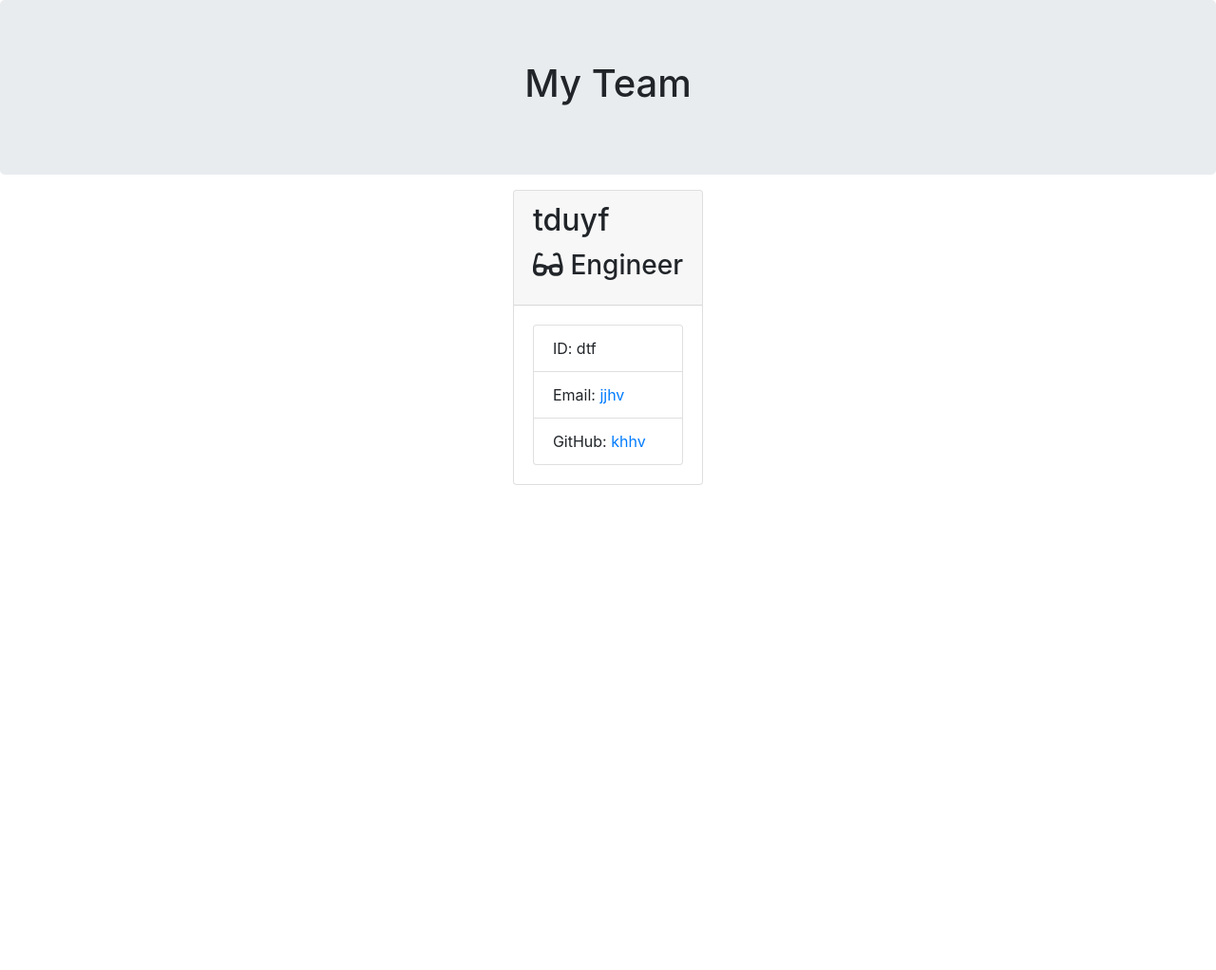
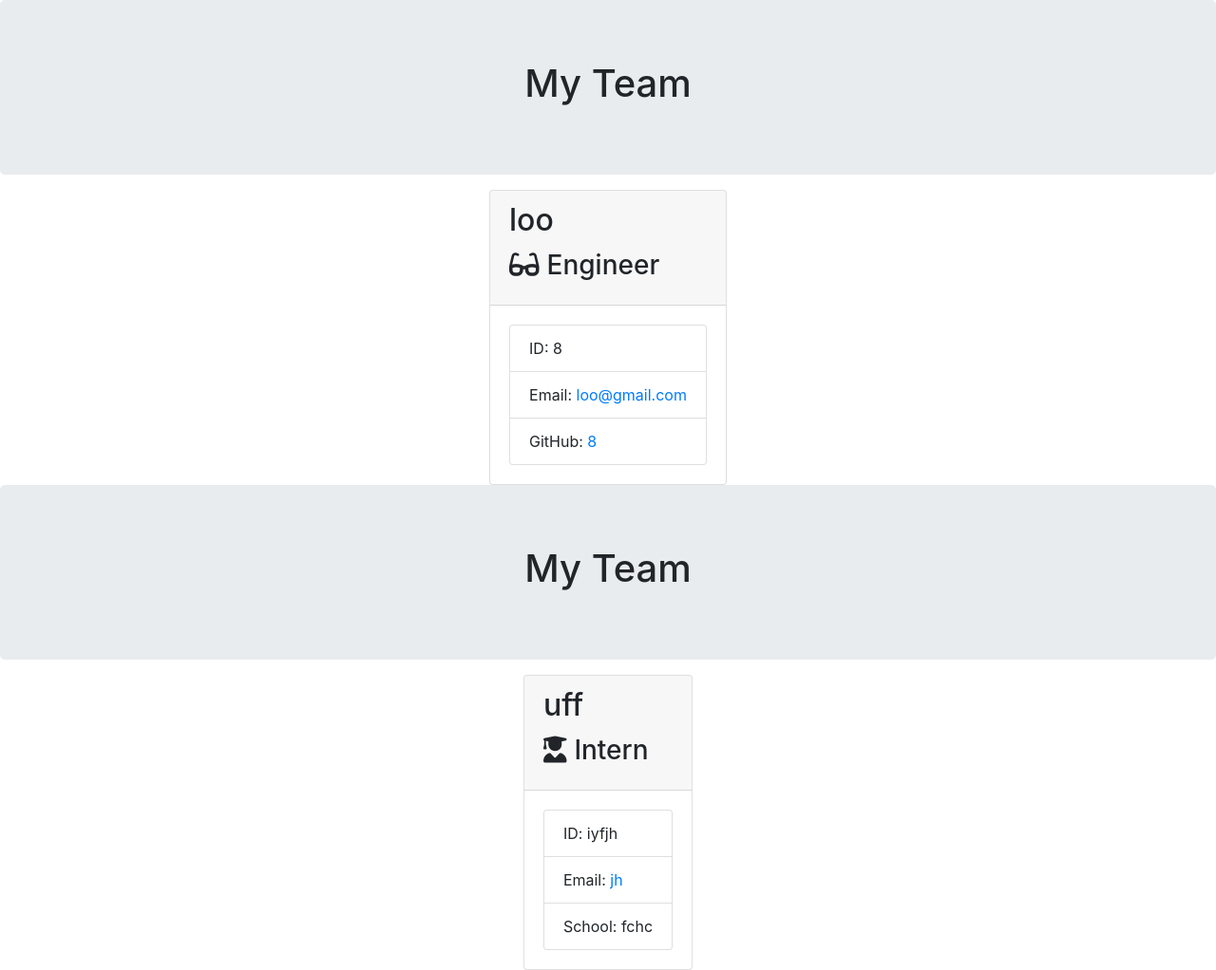
Before and after one commit to wilmer88/A-team-tamplate, a website: page index.html in a window 1280 px wide. Shown: the whole page at 95% size. Before the commit the page ends 800 px from the top, so only its background shows below. Drawn offline with nearby package versions, Linux system fonts and the light colour scheme.

Commit message:
changed fswrite file function to fsappend file. finished the read me

```diff
--- a/Engineerapp.js
+++ b/Engineerapp.js
@@ -50,7 +50,7 @@ function CreateEngineer() {
 }
 //function uses fs to writeiquiers respond   used to render the
 function MoveFile() {
-  fs.writeFile("index.html", render(employee), (err) => {
+  fs.appendFile("index.html", render(employee), (err) => {
     if (err) throw err;
   });
   return;
--- a/Internapp.js
+++ b/Internapp.js
@@ -50,9 +50,10 @@ function CreateIntern() {
 }
 //function uses fs to writeiquiers respond   used to render the
 function MoveFile() {
-  fs.writeFile("index.html", render(employee), (err) => {
+
+  fs.appendFile("index.html", render(employee), (err) => {
     if (err) throw err;
   });
   return;
 }
-CreateManager();
+CreateIntern();
--- a/Managerapp.js
+++ b/Managerapp.js
@@ -50,7 +50,7 @@ function CreateManager() {
 }
 //function uses fs to writeiquiers respond   used to render the
 function MoveFile(){
-    fs.writeFile("index.html", render(employee), (err) => {
+    fs.appendFile("index.html", render(employee), (err) => {
         if (err) throw err;
       });
       return;
--- a/index.html
+++ b/index.html
@@ -25,14 +25,14 @@
             <div class="team-area col-12 d-flex justify-content-center">
                 <div class="card employee-card">
     <div class="card-header">
-        <h2 class="card-title">tduyf</h2>
+        <h2 class="card-title">loo</h2>
         <h3 class="card-title"><i class="fas fa-glasses mr-2"></i>Engineer</h3>
     </div>
     <div class="card-body">
         <ul class="list-group">
-            <li class="list-group-item">ID: dtf</li>
-            <li class="list-group-item">Email: <a href="mailto:jjhv">jjhv</a></li>
-            <li class="list-group-item">GitHub: <a href="https://github.com/khhv" target="_blank" rel="noopener noreferrer">khhv</a></li>
+            <li class="list-group-item">ID: 8</li>
+            <li class="list-group-item">Email: <a href="mailto:loo@gmail.com">loo@gmail.com</a></li>
+            <li class="list-group-item">GitHub: <a href="https://github.com/8" target="_blank" rel="noopener noreferrer">8</a></li>
         </ul>
     </div>
 </div>
@@ -43,3 +43,48 @@
 </body>
 
 </html>
+<!DOCTYPE html>
+<html lang="en">
+
+<head>
+    <meta charset="UTF-8" />
+    <meta name="viewport" content="width=device-width, initial-scale=1.0" />
+    <meta http-equiv="X-UA-Compatible" content="ie=edge" />
+    <title>My Team</title>
+    <link rel="stylesheet" href="https://stackpath.bootstrapcdn.com/bootstrap/4.3.1/css/bootstrap.min.css"
+        integrity="sha384-ggOyR0iXCbMQv3Xipma34MD+dH/1fQ784/j6cY/iJTQUOhcWr7x9JvoRxT2MZw1T" crossorigin="anonymous">
+    <link rel="stylesheet" href="style.css">
+    <script src="https://kit.fontawesome.com/c502137733.js"></script>
+</head>
+
+<body>
+    <div class="container-fluid">
+        <div class="row">
+            <div class="col-12 jumbotron mb-3 team-heading">
+                <h1 class="text-center">My Team</h1>
+            </div>
+        </div>
+    </div>
+    <div class="container">
+        <div class="row">
+            <div class="team-area col-12 d-flex justify-content-center">
+                <div class="card employee-card">
+    <div class="card-header">
+        <h2 class="card-title">uff</h2>
+        <h3 class="card-title"><i class="fas fa-user-graduate mr-2"></i>Intern</h3>
+    </div>
+    <div class="card-body">
+        <ul class="list-group">
+            <li class="list-group-item">ID: iyfjh</li>
+            <li class="list-group-item">Email: <a href="mailto:jh">jh</a></li>
+            <li class="list-group-item">School: fchc</li>
+        </ul>
+    </div>
+</div>
+
+            </div>
+        </div>
+    </div>
+</body>
+
+</html>
```
Also changed, not shown: README.md.
